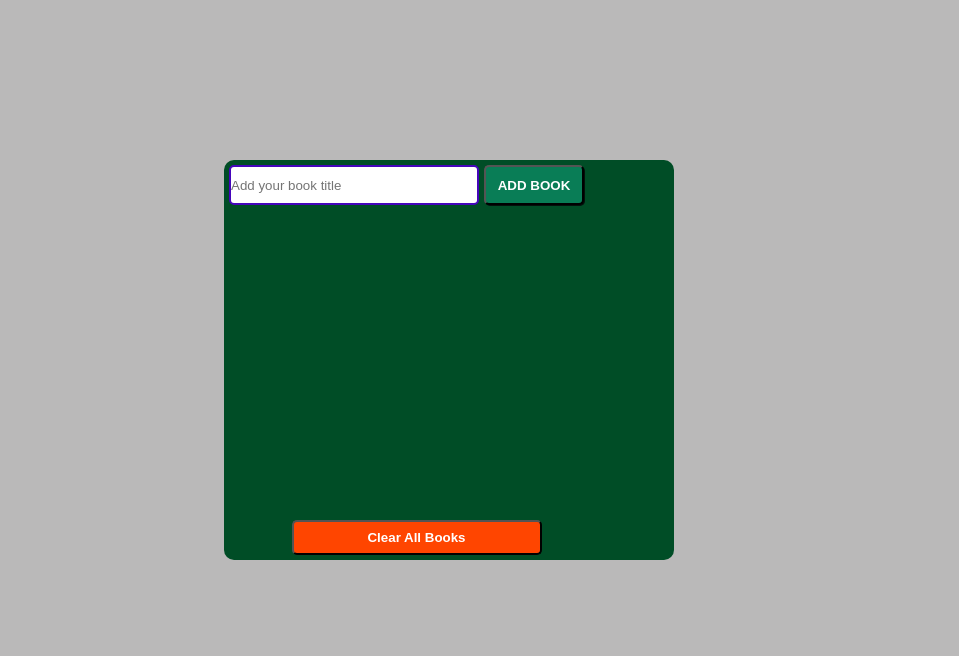
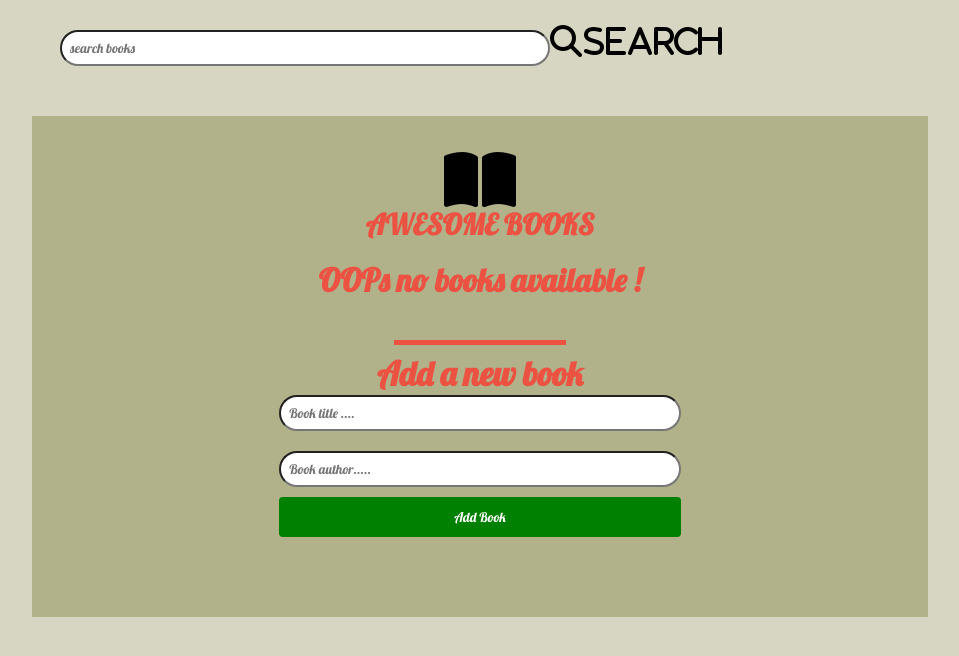
Before and after one commit to Bria222/awesome-books-app, a plain HTML site: page index.html in a window 1280 px wide. Shown: the whole page, without its empty margins (160-1119 px from the left). Drawn offline with Linux system fonts and the light colour scheme.

Commit message:
added  nice UI and search input

```diff
--- a/index.html
+++ b/index.html
@@ -4,24 +4,32 @@
     <meta charset="UTF-8">
     <meta name="viewport" content="width=device-width, initial-scale=1.0">
     <link rel="stylesheet" href="style.css">
-    <title>Awesome Book application</title>
+  <link rel="stylesheet" href="https://cdnjs.cloudflare.com/ajax/libs/font-awesome/6.1.1/css/all.min.css">
+  <title>Awesome Book application</title>
 </head>
 <body>
 
+    <div class="search">
+
+        <input type="text" id="search" class="input" placeholder="search books"><i class="fa-solid fa-magnifying-glass fa-2x">search</i>
+
+    </div>
     <div class="container">
-        <div class="myTodo">
-            <div class="inputvalue">
-                <input class="inputVal" type="text" placeholder="Add your book title" value="">
-                <button class="btn">Add Book</button>
+        <p><i class="fa-solid fa-book-open fa-4x"></i></p>
+        <h1 class="books-title">Awesome Books</h1>
+          <div class="books">
+            <div class="all-books" id="all-books">
             </div>
-
-
-            <div class="todoLists">
-
+            <div class="add-section">
+              <div class="underline"></div>
+              <h1 class="text-primary">Add a new book </h1>
+              <input type="text" id="title" class="input" placeholder="Book title ....">
+              <input type="text" id='author' class="input" placeholder="Book author.....">
+              <p class="error" id="error"></p>
+              <button type="button" class="btn-add" id="btn-add">Add Book</button>
             </div>
-            <button class="clearTask" onclick="clearTask()">Clear all Books</button>
+          </div>
         </div>
-    </div>
     <script src="main.js"></script>
 </body>
 </html>
--- a/main.js
+++ b/main.js
@@ -1,61 +1,93 @@
-
- const inputVal = document.getElementsByClassName('inputVal')[0];
-
- const addTaskBtn = document.getElementsByClassName('btn')[0];
+/* eslint-disable linebreak-style */
+const addBtn = document.querySelector('#btn-add');
+const allBks = document.querySelector('#all-books');
+const title = document.getElementById('title');
+const author = document.getElementById('author')
+const error = document.querySelector('#error');
 
 
-addTaskBtn.addEventListener('click', function (){
+let books = JSON.parse(localStorage.getItem('books'));
 
-if(inputVal.value.trim()!=0){
-       let localItems = JSON.parse( localStorage.getItem('localItem'))
-    if(localItems === null){
-         taskList = []
+const fetchData = () => {
+  let result = '';
+  if (localStorage.getItem('books') === null) {
+    allBks.innerHTML = '<h1 class="empty">OOPs no books available !</h1>';
+    return;
+  }
 
-    }else{
-        taskList = localItems;
-    }
-    taskList.push(inputVal.value)
-    localStorage.setItem('localItem', JSON.stringify(taskList));
+  if (books.length === 0) {
+    allBks.innerHTML = '<h3 class="empty">OOPs no books available !</h3>';
+    return;
+  }
+
+  books.forEach((book) => {
+    const { id, title, author } = book;
+    const singleBk = `
+    <div class="single-book">
+      <span>" Book Title: ${title}" Written by: ${author}</span>
+      <span class="close"><i class="fa-solid fa-xmark" data-id=${id}></i></span>
+    </div>
+    `;
+    result += singleBk;
+  });
+  allBks.innerHTML = result;
+};
+
+document.addEventListener('DOMContentLoaded', () => {
+  fetchData();
+});
+
+// store books
+function storeBksToLs(bks) {
+  const dataToStore = JSON.stringify(bks);
+  localStorage.setItem('books', dataToStore);
+  fetchData();
 }
 
-    showItem()
-})
+// add books
+addBtn.addEventListener('click', () => {
+  const bkTitle = title.value;
+  const bkAuthor = author.value;
 
-function showItem(){
-    let localItems = JSON.parse( localStorage.getItem('localItem'))
-    if(localItems === null){
-         taskList = []
+  // display error by promise if the input value is empty
+  if (bkTitle === '' || bkAuthor === '') {
+    error.style.display = 'block';
+    error.textContent = 'fill all the fields please';
+    setTimeout(() => {
+      error.style.display = 'none';
+    }, 3000);
+    return;
+  }
+  const newBook = {
+    id: Math.floor(Math.random() * 1000 + 1),
+    title: bkTitle,
+    author: bkAuthor,
+  };
 
-    }else{
-        taskList = localItems;
-    }
+  let bks;
+  if (localStorage.getItem('books') === null) {
+    bks = [];
+  } else {
+    bks = JSON.parse(localStorage.getItem('books'));
+  }
+  bks.push(newBook);
 
+  books = bks;
+  // store books to local storage
+  storeBksToLs(bks);
+  // update DOM
+  fetchData();
+  title.value = '';
+  author.value = '';
+});
 
-let html = '';
-let itemShow = document.querySelector('.todoLists');
-taskList.forEach((data, index )=> {
-
-
-    html += `
-    <div class="todoList">
-    <p class="pText">${data}</p>
-    <button class="deleteTask" onClick="deleteItem(${index})">x</button>
-    </div>
-    `
-})
-itemShow.innerHTML = html;
-}
-showItem()
-
-function deleteItem(index){
-    let localItems = JSON.parse( localStorage.getItem('localItem'))
-    taskList.splice(index, 1)
-    localStorage.setItem('localItem', JSON.stringify(taskList));
-    showItem()
-}
-
-function clearTask(){
-
-localStorage.clear()
-showItem()
-}
+// delete books
+document.addEventListener('click', (e) => {
+  if (e.target.classList.contains('fa-xmark')) {
+    const id = parseInt(e.target.dataset.id, 10);
+    const bks = books.filter((book) => book.id !== id);
+    books = bks;
+    fetchData();
+    storeBksToLs(bks);
+  }
+});
--- a/style.css
+++ b/style.css
@@ -1,94 +1,141 @@
-*{
+@import url('https://fonts.googleapis.com/css2?family=Lobster&display=swap');
+* {
     margin: 0;
     padding: 0;
     box-sizing: border-box;
+    font-family: 'Lobster', cursive;
   }
-body{
-    background: #0e0c0c49;
 
-}
-.container{
-    width: 450px;
-    height: 400px;
-    background: #004d26;
-    position: absolute;
-    top: 20%;
-    left: 30%;
-    border-radius: 10px;
+  :root {
+    --dark-green: #003300;
+    --pretty: #00ffff;
+    --main-black: #111;
+    --grey: #adad85;
+    --primary: #ec5242;
+  --secondary: #272a31;
+  --tertiary: #d3d3d3;
+  --background-two: #f7f7f9;
+  --dark-text: #515151;
+  --bg-white: #fff;
+  --color-white: #fff;
+  --color-gradient: #ff45 #ffff;
 
   }
 
-.todoList{
-    display: flex;
-    justify-content: space-between;
-    margin: 10px;
-    align-items: center;
-    background: #ffffff;
-    padding: 5px;
-  border-bottom: 1px solid gray;
-  border-radius: 5px;
-  height: 40px;
-  box-shadow: 5px 5px rgb(0, 0, 1, 0.5);
-  font-weight: bold;
-  flex-wrap: wrap;
-  width: 325px;
+html,
+body {
+  width: 100%;
+  height: 100%;
+  margin: 0;
+  padding: 0;
+  overflow-x: hidden;
+  position: relative;
+  background-color: #d6d6c2;
+  font-size: 1rem;
+  line-height: 1.5rem;
+  font-weight: normal;
+}
+
+  h1 {
+    color: var(--primary);
+  }
+
+  h3 {
+      color: black;
+      font-size: 2rem;
+  }
+
+  .search {
+      margin-left: 220px;
+      width: 700px;
+      margin-top: 20px;
 
   }
-.deleteTask{
-    cursor: pointer;
- width: 25px;
- height: 25px;
-    text-align: center;
-    border-radius: 50%;
-    background: orangered;
-    color: #ffffff;
-    outline: none;
+  .container {
+    width: 70vw;
+    margin: 40px auto;
+    display: flex;
+    padding: 2rem 0;
+    min-height: 20rem;
+    flex-direction: column;
     align-items: center;
-  margin: 0;
-  padding: 0;
-}
-.pText{
-    background: #ffffff;
-    text-transform: capitalize;
+    background-color: rgb(153, 153, 102, 0.6);
 
   }
-.inputvalue{
 
-    display: flex;
-    margin: 5px;
-    margin-bottom: 60px;
-}
-.inputVal{
-    width: 250px;
-    height: 40px;
-    border-radius: 5px;
-    margin-right: 5px;
-
-    border: 2px solid rgb(69, 5, 187);
-
-}
-.btn{
-    width: 100px;
-    background: #097d56;
-    color: #ffffff;
+  .books-title {
+    font-size: 1.8rem;
     text-transform: uppercase;
     font-weight: bold;
-    outline-style: none;
-    border-radius: 5px;
-    box-shadow: 1px 1px #03110c;;
+  }
 
+  .books {
+    width: 80%;
+    margin: 2rem auto;
   }
-.clearTask{
-    position: absolute;
-   bottom: 5px;
-   left: 15%;
-   background: orangered;
-   color: #ffffff;
-   width: 250px;
-   height: 35px;
-   border-radius: 5px;
-   text-transform: capitalize;
+
+  .single-book {
+    width: 80%;
+    height: 1.8rem;
+    font-size: 1.05rem;
+    margin: 1rem auto;
+    display: flex;
+    padding: 0 1rem;
+    justify-content: space-between;
+    align-items: center;
+    border: 1px solid rgb(17, 17, 17, 0.3);
+  }
+
+  .close {
+    cursor: pointer;
+    color: #f00;
     font-weight: bold;
+  }
+
+  .empty {
+    text-align: center;
+  }
+
+  .error {
+    color: #f00;
+    margin: 12px 0;
+    font-weight: bold;
+    display: none;
+  }
+
+  .add-section {
+    width: 80%;
+    font-size: 1.05rem;
+    margin: 1rem auto;
+    display: flex;
+    flex-direction: column;
+    align-items: center;
+  }
+
+  .underline {
+    height: 5px;
+    background-color: var(--primary);
+    width: 30%;
+    margin: 2rem auto 1rem auto;
+  }
+
+  .input {
+    width: 70%;
+    padding: 8px;
+    margin: 10px 0;
+    border-radius: 24px;
+  }
+
+  .btn-add {
+    background-color: green;
+    color: #fff;
+    border: 0;
+    padding: 12px;
+    width: 70%;
+    border-radius: 4px;
     cursor: pointer;
-   outline-style: none;
   }
+
+  .btn-add:active {
+    transform: scale(0.98);
+  }
```
Lines whose indentation alone changed are shown as unchanged.
